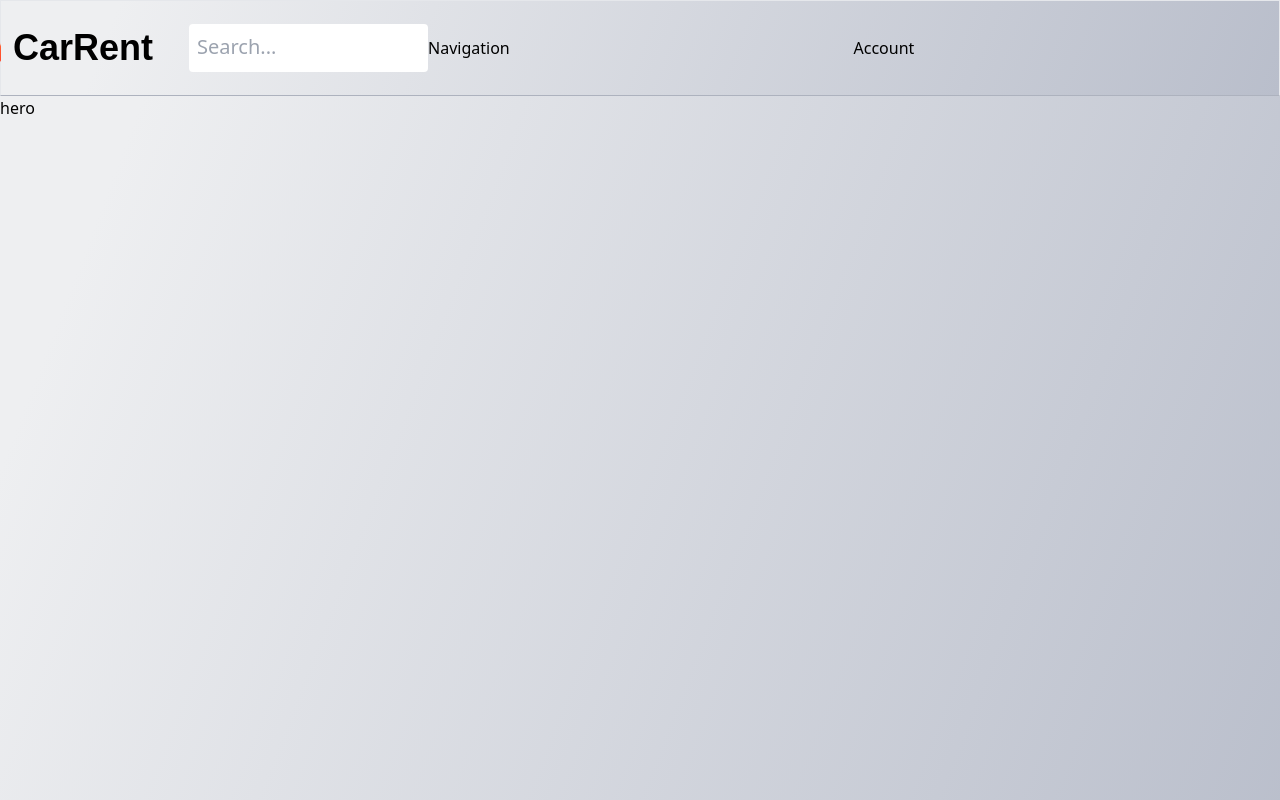
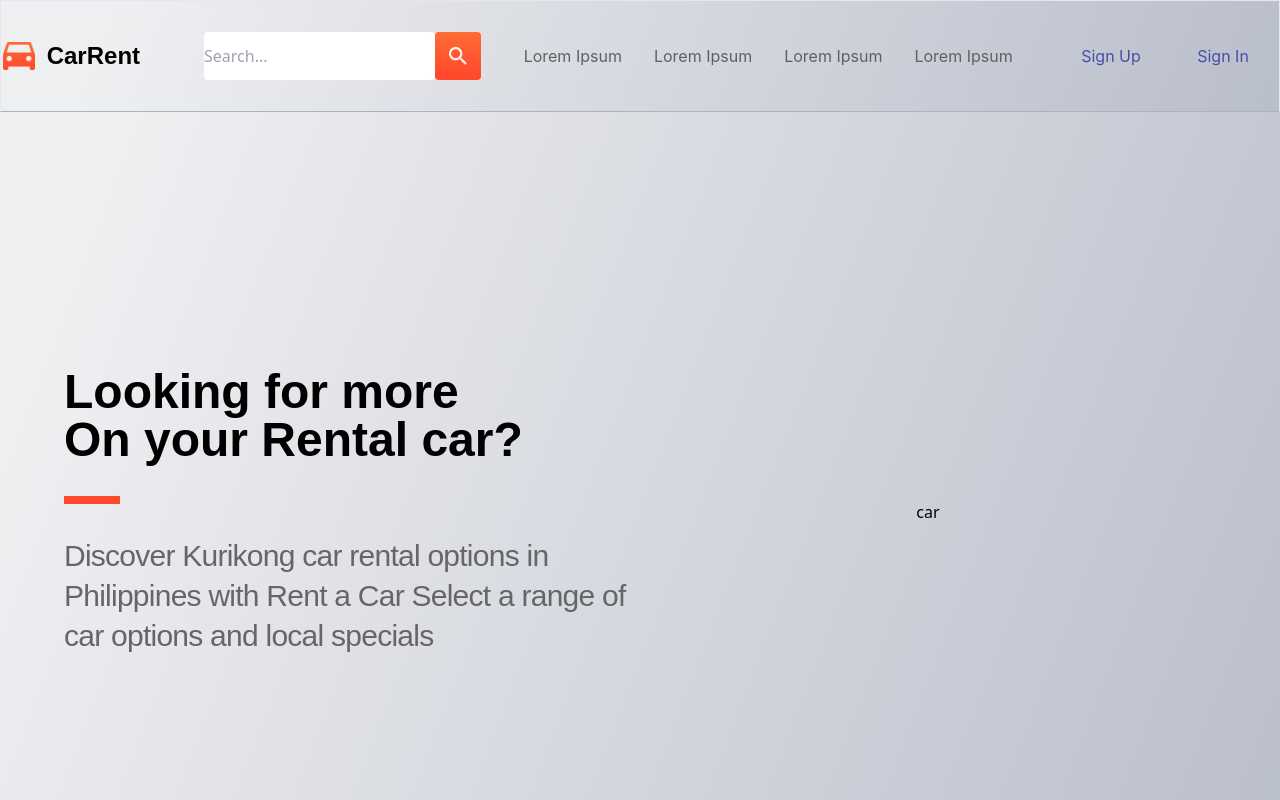
Before and after one commit to KeithJosh03/carrent, a Next.js app: page / in a window 1280 px wide. Shown: the top 800 px of the page. Built offline with nearby package versions, Linux system fonts and the light colour scheme.

Commit message:
second push

```diff
--- a/app/carshow/page.tsx
+++ b/app/carshow/page.tsx
@@ -2,7 +2,7 @@ import React from 'react'
 
 function CarShow() {
   return (
-    <div className='h-lvh w-screen'>CarShow</div>
+    <div className='h-lvh w-full'>CarShow</div>
   )
 }
 
--- a/app/components/header.tsx
+++ b/app/components/header.tsx
@@ -1,11 +1,21 @@
+'use client';
+
 import React from 'react'
 import Image from 'next/image'
 
 
 function Header() {
+    let clickSignUp = () => {
+        alert('Sign Up')
+    }
+    let clickSignIn = () => {
+        alert('Sign In')
+    }
+
+
   return (
-    <div className='bg-mainground border border-b-[#ADB2BE] h-24 flex flew-row items-center'>
-        <div className="basis-4/12 flex flex-row items-center">
+    <div className='bg-mainground border border-b-[#ADB2BE] h-28 flex flew-row'>
+        <div className="basis-4/12 flex flex-row items-center container">
             <div className="basis-1/2 flex flex-row items-center justify-end h-12">
                 <Image
                     src="/car/car.png"
@@ -13,20 +23,37 @@ function Header() {
                     height={32}
                     alt="Picture of the author"
                 />
-                <h1 className="font-bold text-4xl ml-3 font-Montserrat">CarRent</h1>
+                <h1 className="font-bold text-2xl ml-3 font-Montserrat">CarRent</h1>
             </div>
             <input
                 type="search"
-                className="h-12 ml-9 basis-1/2 rounded outline-none text-start placeholder:text-xl pl-2"
+                className="h-12 ml-16 basis-1/2 rounded outline-none text-start placeholder:text-base"
                 placeholder="Search..."
             />
-            <button></button>
+            <button className='h-12 w-20 rounded bg-mainorange'>
+                <Image
+                    className='m-auto'
+                    src="/iconsearch/iconsearch.png"
+                    width={18}
+                    height={18}
+                    alt="Picture of the author"
+                />
+            </button>
         </div>
-        <div className='basis-4/12'>
-        Navigation
+        <div className='basis-6/12 flex flex-row justify-center items-center space-x-8'>
+            <div className='text-center font-Inter text-base text-[#5F6062] hover:text-[#010001] hover:border-b-2 border-b-[#FF492C]'>Lorem Ipsum</div>
+            <div className='text-center font-Inter text-base text-[#5F6062] hover:text-[#010001] hover:border-b-2 border-b-[#FF492C]'>Lorem Ipsum</div>
+            <div className='text-center font-Inter text-base text-[#5F6062] hover:text-[#010001] hover:border-b-2 border-b-[#FF492C]'>Lorem Ipsum</div>
+            <div className='text-center font-Inter text-base text-[#5F6062] hover:text-[#010001] hover:border-b-2 border-b-[#FF492C]'>Lorem Ipsum</div>
         </div>
-        <div className='basis-4/12'>
-        Account
+        <div className='basis-2/12 flex flex-row items-center justify-start container'>
+            <button
+            className='text-[#454FA5] rounded font-Inter text-base hover:bg-[#454FA5] hover:text-[#FFFFFF] h-12 w-28'
+            onClick={clickSignUp}
+            >Sign Up</button>
+            <button className='text-[#454FA5] rounded font-Inter text-base hover:bg-[#454FA5] hover:text-[#FFFFFF] h-12 w-28'
+            onClick={clickSignIn}
+            >Sign In</button>
         </div>
     </div>
   )
--- a/app/components/hero.tsx
+++ b/app/components/hero.tsx
@@ -2,8 +2,22 @@ import React from 'react'
 
 function Hero() {
   return (
-    <div className='bg-mainground h-lvh w-screen'>hero
-
+    <div className='bg-mainground h-lvh w-full flex justify-center items-center'>
+      <div className='flex flex-row w-full max-w-6xl justify-center items-center'>
+        <div className='basis-1/2 flex flex-col space-y-8'>
+          <div className='text-[#010001] font-bold text-5xl font-Josefin'>
+            <h1>Looking for more</h1>
+            <h1>On your Rental car?</h1>
+          </div>
+          <div className='border-4 border-[#FF492C] w-14'></div>
+          <div className='text-[#666666] text-3xl font-Josefin font-medium text-left tracking-tight leading-10'>
+            <p>Discover Kurikong car rental options in Philippines with Rent a Car Select a range of car options and local specials</p>
+          </div>
+        </div>
+        <div className='basis-1/2 text-center'>
+          car
+        </div>
+      </div>
     </div>
   )
 }
--- a/tailwind.config.ts
+++ b/tailwind.config.ts
@@ -9,14 +9,17 @@ const config: Config = {
   theme: {
     extend: {
       colors: {
-
+      'orangeborder':'linear-gradient(180deg, rgba(255,108,53,1) 0%, rgba(255,73,44,1) 91%);',
       }
     },
     backgroundImage: {
       'mainground': 'linear-gradient(291deg, rgba(185,190,203,1) 0%, rgba(238,239,241,1) 91%)',
+      'mainorange': 'linear-gradient(180deg, rgba(255,108,53,1) 0%, rgba(255,73,44,1) 91%);',
     },
     fontFamily: {
-      'Montserrat': ["Montserrat", 'sans-serif']
+      'Montserrat': ["Montserrat", 'sans-serif'],
+      'Inter': ["Inter", 'sans-serif'],
+      'Josefin': ["Josefin Sans", 'sans-serif']
     }
   },
   plugins: [],
```
Also changed, not shown: public/iconsearch/Icon material-search.png (added), public/iconsearch/iconsearch.png (added).
